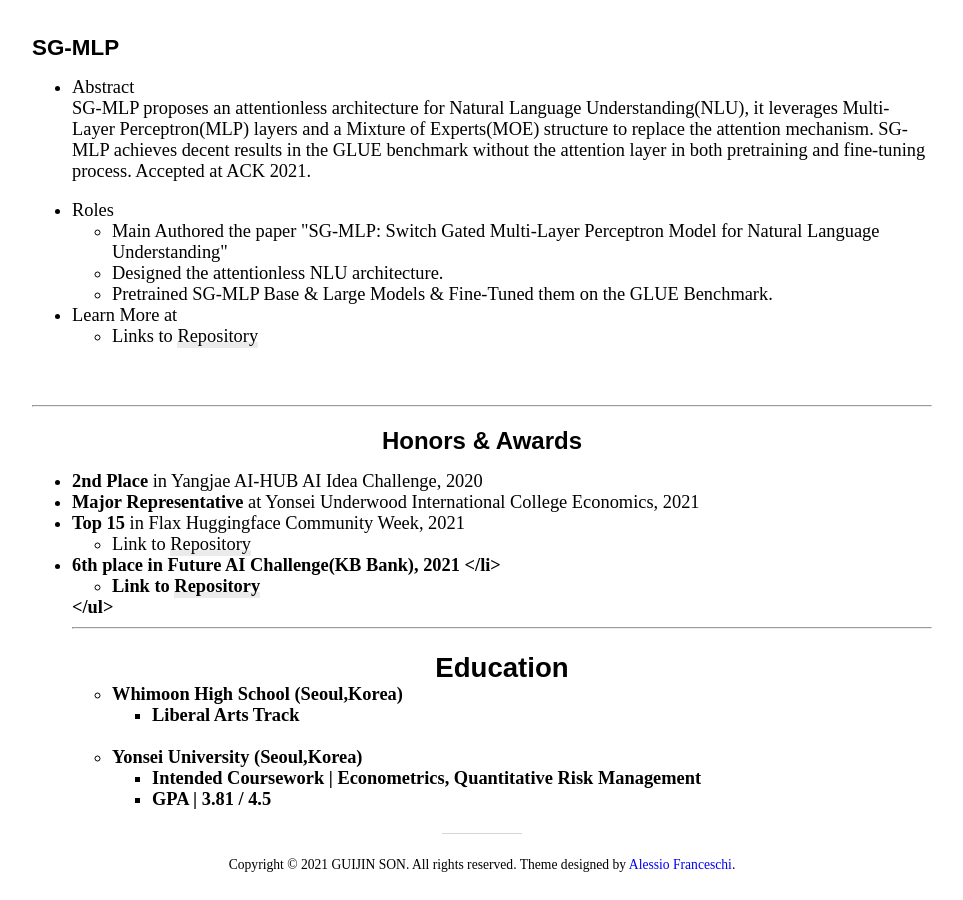
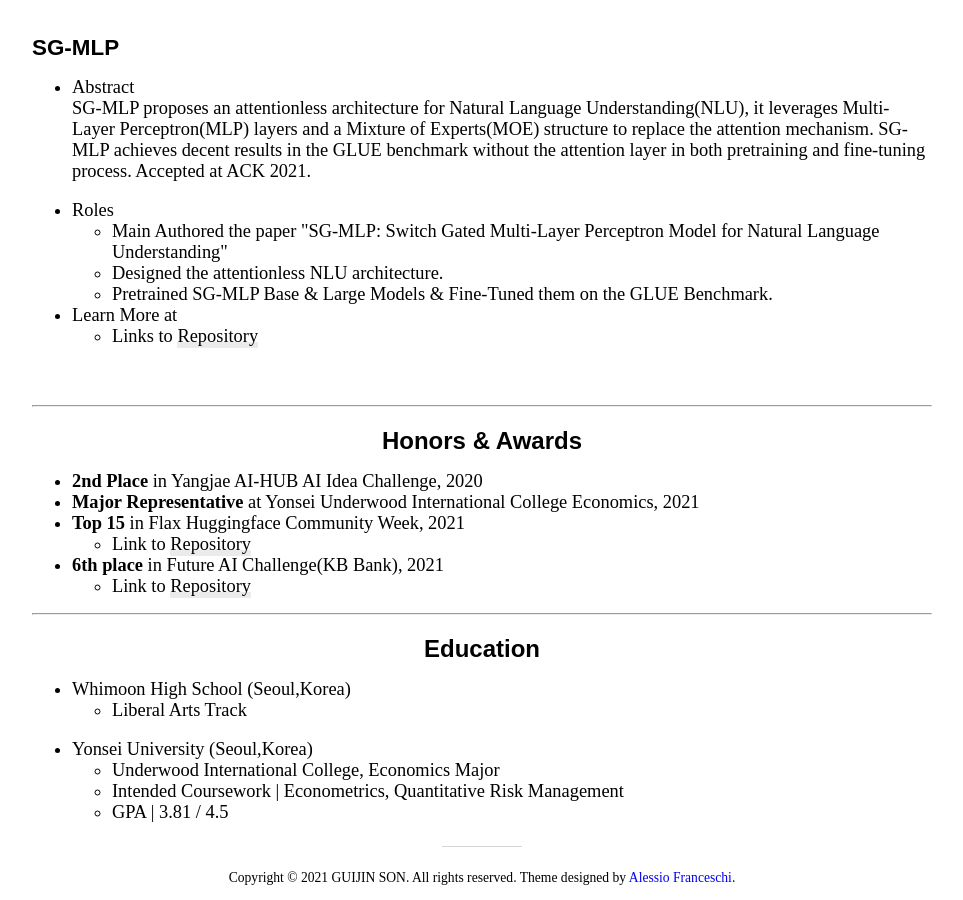
Before and after one commit to guijinSON/guijinSON.github.io, a Jekyll site: the page built from Learn_More.md, in a window 1280 px wide and 900 px high, scrolled down 1840 px. Shown: the whole window, without its empty margins (158-1121 px from the left). Built offline with Jekyll 4.4.1, drawn with Linux system fonts in a browser that asks for light colours; nearby versions of some CDN libraries.

Commit message:
Update Learn_More.md

```diff
--- a/Learn_More.md
+++ b/Learn_More.md
@@ -102,7 +102,7 @@
  <ul>
   <li>Link to <a href="https://github.com/guijinSON/koclip.git"> Repository </a></li>
  </ul>
- <li> <strong>6th place<strong> in Future AI Challenge(KB Bank), 2021 </li>
+ <li> <strong>6th place</strong> in Future AI Challenge(KB Bank), 2021 </li>
   <ul>
   <li>Link to <a href="https://github.com/guijinSON/ZIP.git"> Repository </a></li>
  </ul>
@@ -120,6 +120,7 @@
 </ul><br/>
 <li>Yonsei University (Seoul,Korea)</li>
 <ul>
+<li> Underwood International College, Economics Major </li>
 <li>Intended Coursework | Econometrics, Quantitative Risk Management </li>
 <li>GPA | 3.81 / 4.5 </li>
 </ul>
```
